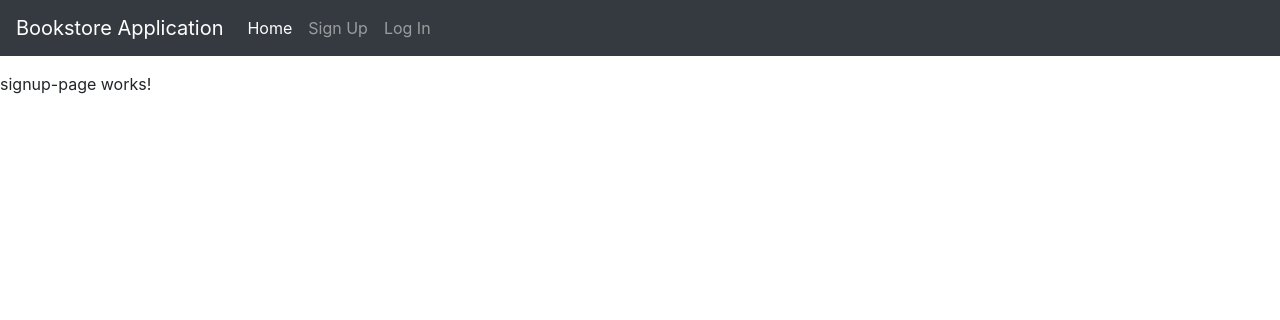
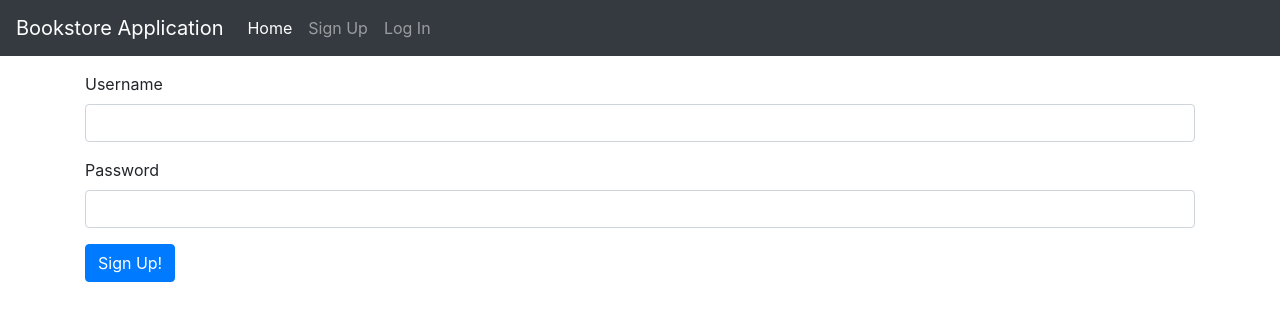
Before and after one commit to angeljuarez77/spring-angular-bookstore, an Angular app in the folder client/: page /signup in a window 1280 px wide. Shown: the top 320 px of the page. Built offline with nearby package versions, Linux system fonts and the light colour scheme.

Commit message:
component created, issues with CORS

```diff
--- a/client/src/app/signup-page/signup-page.component.html
+++ b/client/src/app/signup-page/signup-page.component.html
@@ -1 +1,33 @@
-<p>signup-page works!</p>
+<div class="container">
+    <form>
+        <div class="form-group">
+          <label for="inputUsername">Username</label>
+          <input
+            type="username"
+            class="form-control"
+            id="inputUsername"
+            aria-describedby="usernameHelp"
+            name="username"
+            #username
+          />
+          <!-- <small id="emailHelp" class="form-text text-muted">We'll never share your email with anyone else.</small> -->
+        </div>
+        <div class="form-group">
+          <label for="inputPassword">Password</label>
+          <input
+            type="password"
+            class="form-control"
+            id="inputPassword"
+            name="password"
+            #password
+          />
+        </div>
+        <button
+          type="submit"
+          class="btn btn-primary"
+          (click)="signUp(username.value, password.value);
+          username.value='';
+          password.value=''"
+        >Sign Up!</button>
+    </form>
+</div>
--- a/client/src/app/signup-page/signup-page.component.ts
+++ b/client/src/app/signup-page/signup-page.component.ts
@@ -1,4 +1,6 @@
 import { Component, OnInit } from '@angular/core';
+import { User } from "../user";
+import { UserService } from "../user.service";
 
 @Component({
   selector: 'app-signup-page',
@@ -7,9 +9,22 @@ import { Component, OnInit } from '@angular/core';
 })
 export class SignupPageComponent implements OnInit {
 
-  constructor() { }
+  constructor(private userService: UserService) { }
 
   ngOnInit(): void {
   }
 
+  user: User = {
+    username: '',
+    password: '',
+  };
+
+  signUp(username, password):void {
+    if(!username || !password) { return; }
+    console.log({ username, password });
+    this.userService.signUp({username, password} as User)
+      .subscribe(user => {
+        this.user = user
+      });
+  }
 }
```
